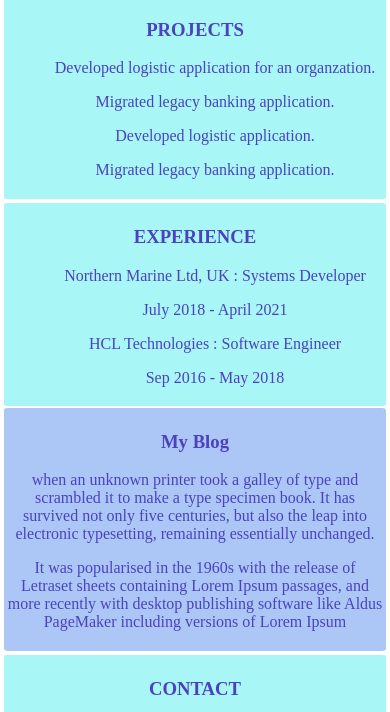
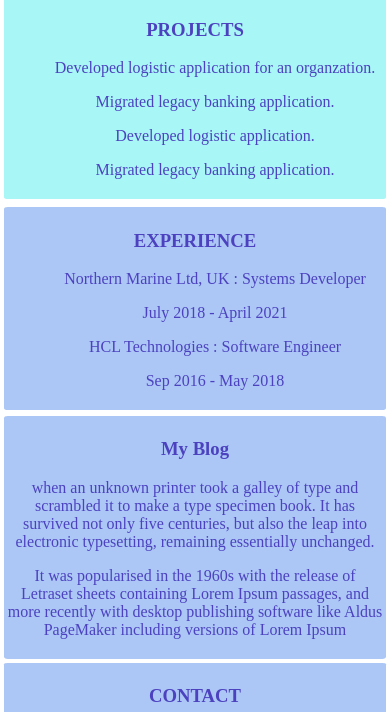
Before and after one commit to kvatt1/as3, a plain HTML site: page index.html in a window 390 px wide. Shown: the part 1256-1968 px from the top of the page. Drawn offline with Linux system fonts and the light colour scheme.

Commit message:
for comit

```diff
--- a/Style.css
+++ b/Style.css
@@ -118,5 +118,10 @@
         .profile-img{
             width:150px;
         }
+        :is(#about,#skills,#experience,#contact){
+            background-color:var(--theme-color);
+            margin-top: 1%;
+            margin-bottom: 1%;
+            }
 
     }
```
